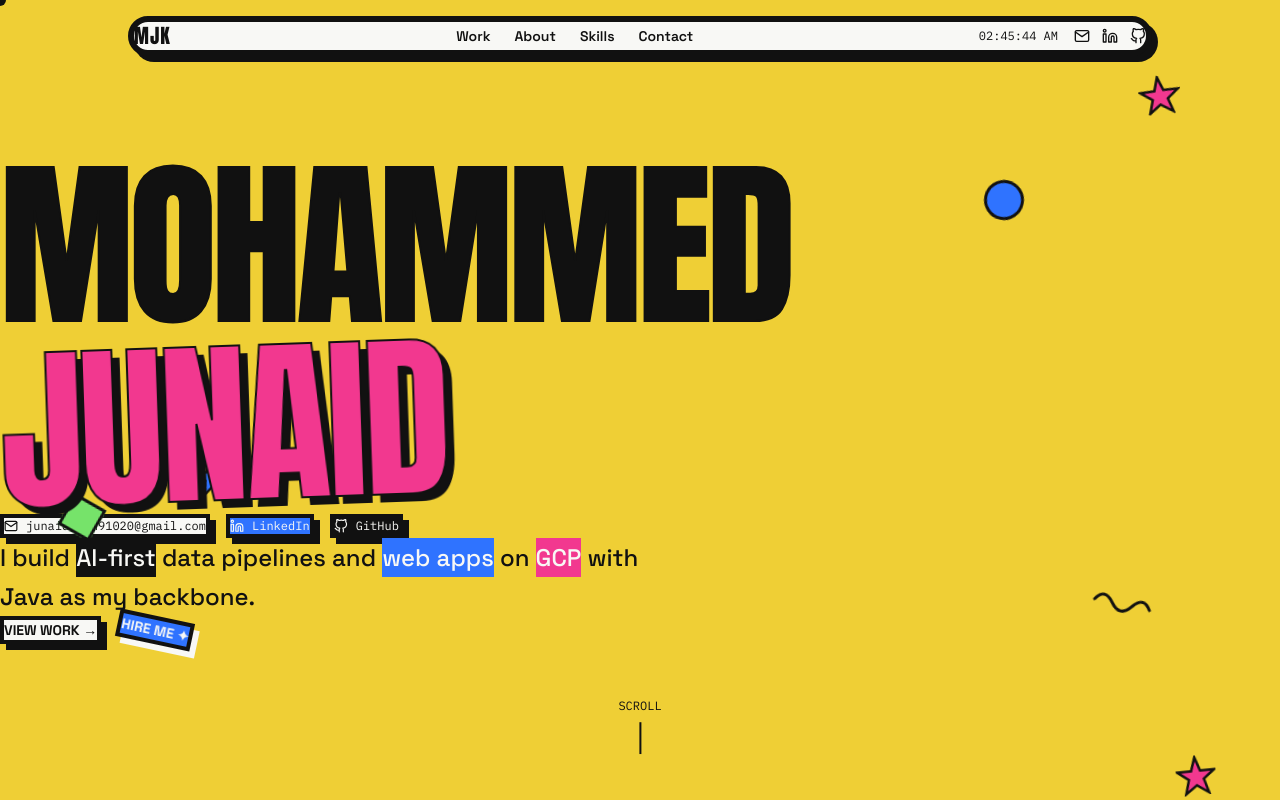
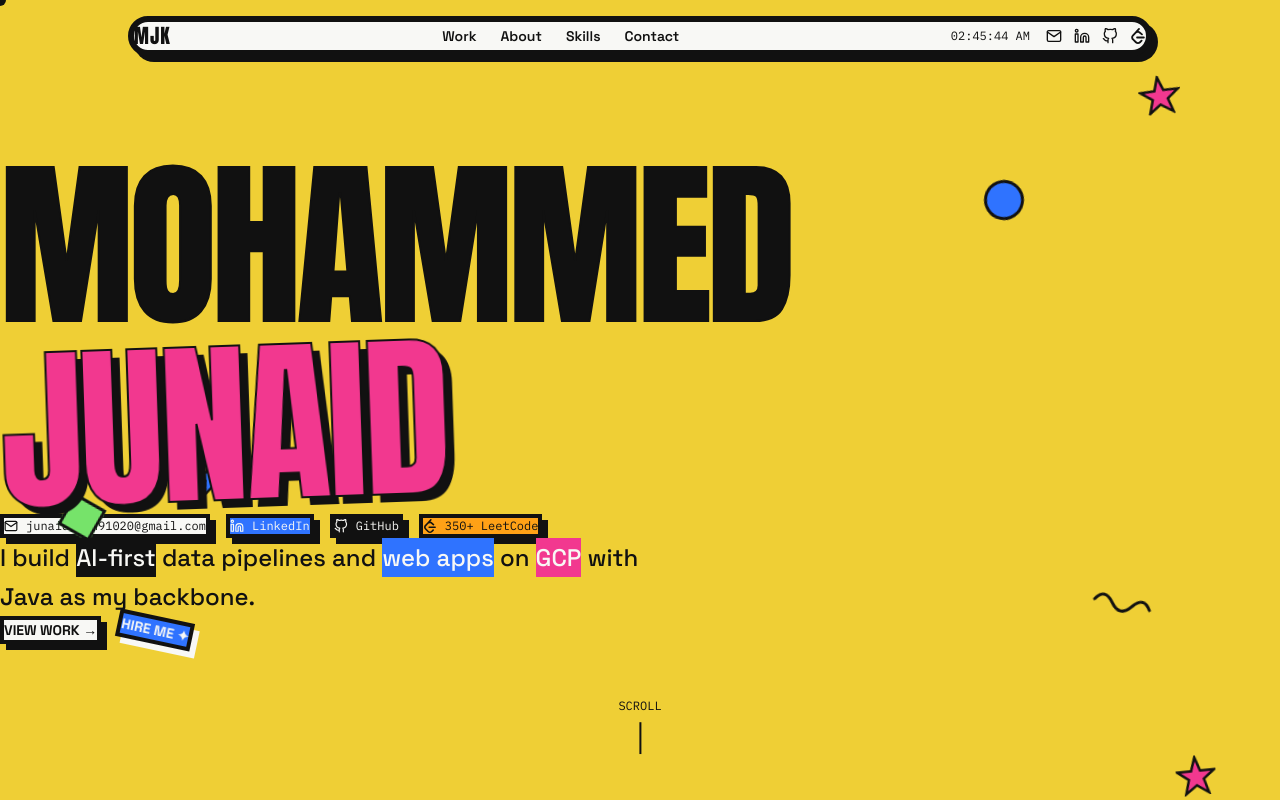
Before and after one commit to mohammedjunaidkhan980/Portfolio, a React (Vite) app: page / in a window 1280 px wide. Shown: the top 800 px of the page. Built offline with nearby package versions, Linux system fonts and the light colour scheme.

Commit message:
Added LeetCode 350+ — navbar, hero, about card and contact section

```diff
--- a/src/App.jsx
+++ b/src/App.jsx
@@ -2,6 +2,7 @@ import { useEffect, useRef, useState } from 'react';
 import { gsap } from 'gsap';
 import { ScrollTrigger } from 'gsap/ScrollTrigger';
 import { FiGithub, FiLinkedin, FiMail, FiFileText } from 'react-icons/fi';
+import { SiLeetcode } from 'react-icons/si';
 import Lenis from 'lenis';
 
 import Navbar from './components/Navbar';
@@ -57,6 +58,7 @@ export default function App() {
     { label: 'STACK', value: 'Java Full Stack', color: '#76E36A' },
     { label: 'FOCUS', value: 'GCP Data Eng', color: '#F2388F' },
     { label: 'CERT', value: 'GCP Associate', color: '#EFCF35' },
+    { label: 'LEETCODE', value: '350+ Problems', color: '#FFA116' },
     { label: 'LOCATION', value: 'Bengaluru', color: '#F8F8F5' },
   ];
 
@@ -230,6 +232,13 @@ export default function App() {
             color="#F8F8F5"
           />
           <ContactButton
+            href="https://leetcode.com/u/junaid_2318/"
+            label="LEETCODE 350+"
+            icon={<SiLeetcode />}
+            bg="#FFA116"
+            color="#111111"
+          />
+          <ContactButton
             href="#"
             label="RESUME"
             icon={<FiFileText />}
--- a/src/components/Hero.jsx
+++ b/src/components/Hero.jsx
@@ -1,6 +1,7 @@
 import { useEffect, useRef } from 'react';
 import { gsap } from 'gsap';
 import { FiGithub, FiLinkedin, FiMail } from 'react-icons/fi';
+import { SiLeetcode } from 'react-icons/si';
 import FloatingShape from './FloatingShape';
 
 export default function Hero() {
@@ -91,6 +92,14 @@ export default function Hero() {
         >
           <FiGithub size={14} /> GitHub
         </a>
+        <a
+          href="https://leetcode.com/u/junaid_2318/"
+          target="_blank" rel="noreferrer"
+          className="flex items-center gap-2 font-mono text-xs border-brutal px-3 py-2 shadow-brutal hover:-translate-y-1 transition-all duration-200"
+          style={{ background: '#FFA116' }}
+        >
+          <SiLeetcode size={14} /> 350+ LeetCode
+        </a>
       </div>
 
       {/* Subtitle */}
--- a/src/components/Navbar.jsx
+++ b/src/components/Navbar.jsx
@@ -1,6 +1,7 @@
 import { useEffect, useRef, useState } from 'react';
 import { gsap } from 'gsap';
 import { FiGithub, FiLinkedin, FiMail } from 'react-icons/fi';
+import { SiLeetcode } from 'react-icons/si';
 
 export default function Navbar() {
   const navRef = useRef(null);
@@ -58,6 +59,10 @@ export default function Navbar() {
               className="hover:scale-110 transition-transform duration-200">
               <FiGithub size={16} />
             </a>
+            <a href="https://leetcode.com/u/junaid_2318/" target="_blank" rel="noreferrer" title="LeetCode"
+              className="hover:scale-110 transition-transform duration-200 hover:text-[#FFA116]">
+              <SiLeetcode size={16} />
+            </a>
           </div>
         </div>
       </div>
```
